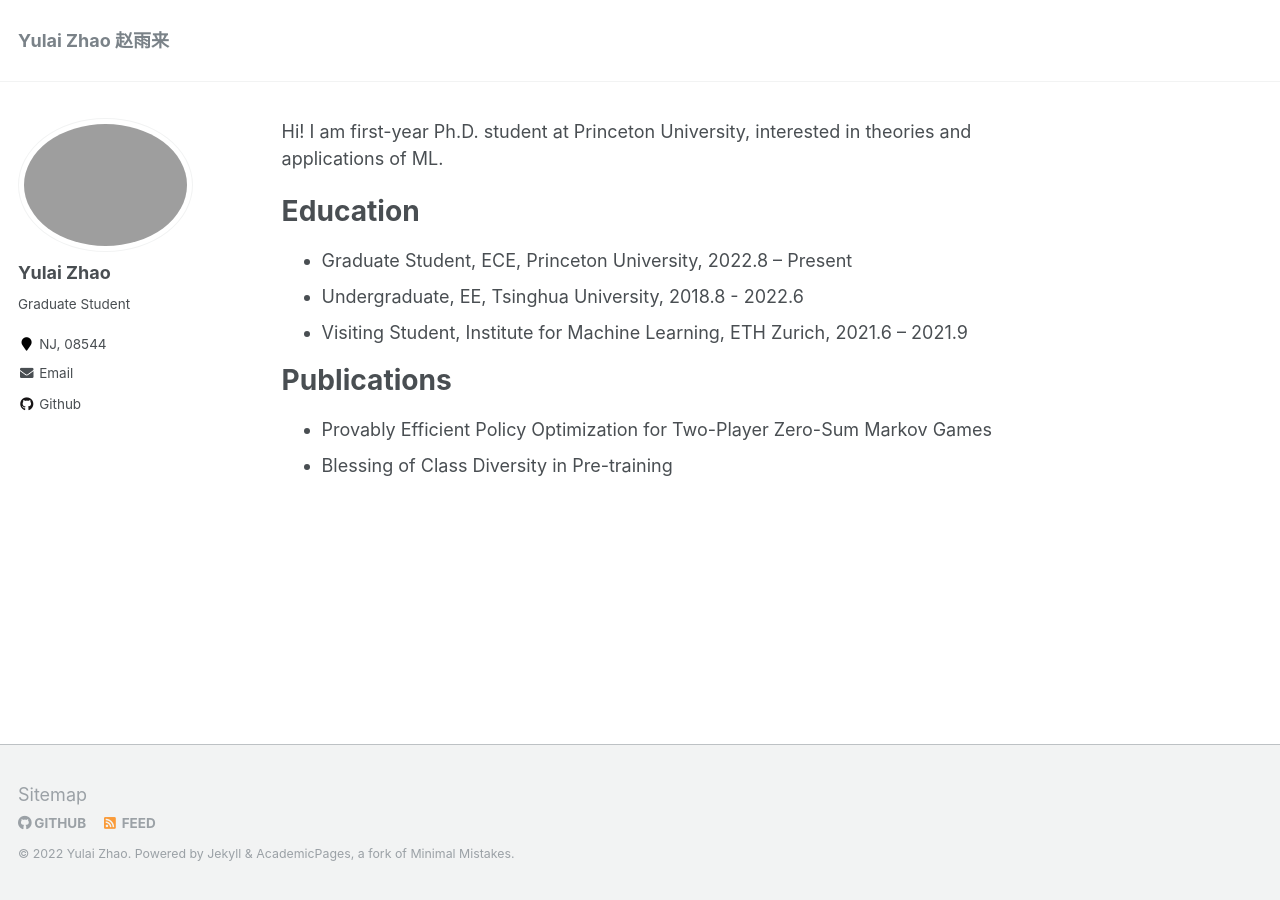
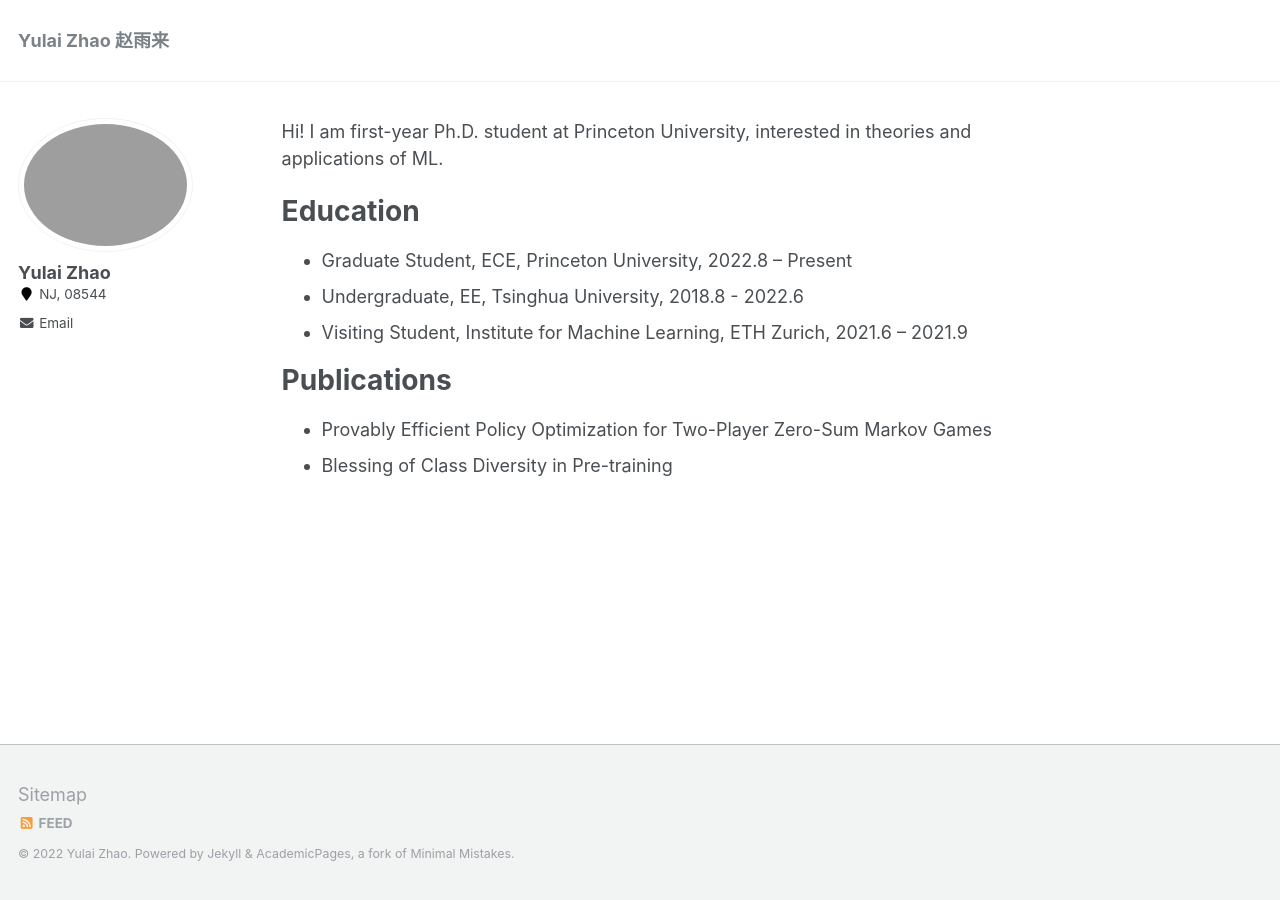
Before and after one commit to zhaoyl18/zhaoyl18.github.io, a Jekyll site: the page built from _pages/about.md, in a window 1280 px wide. Built offline with Jekyll 4.4.1, drawn with Linux system fonts in a browser that asks for light colours.

Commit message:
update config

```diff
--- a/_config.yml
+++ b/_config.yml
@@ -82,9 +82,8 @@ analytics:
 author:
   name             : "Yulai Zhao"
   avatar           : "profile.png"
-  bio              : "Graduate Student"
   location         : "NJ, 08544"
-  email            : "zhaoyl18thu@gmail.com"
+  email            : "yulaiz@princeton.edu"
   researchgate     :  # example: "https://www.researchgate.net/profile/yourprofile"
   uri              :
   bitbucket        :
@@ -93,7 +92,6 @@ author:
   flickr           :
   facebook         :
   foursquare       :
-  github           : "zhaoyl18"
   google_plus      :
   pinterest        :
   soundcloud       :
```
